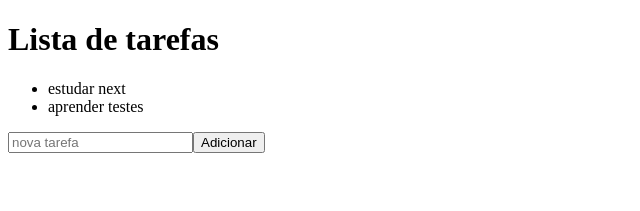
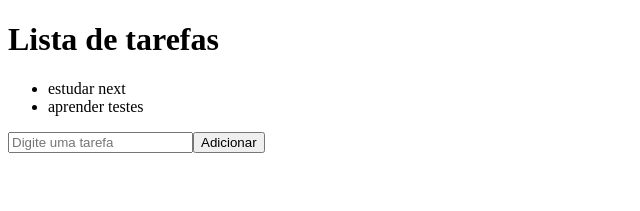
Before and after one commit to victoraugusto1735-star/tasklab-ebakc, a Next.js app: page / in a window 1280 px wide. Shown: the top 211 px of the page, without its empty margins (0-640 px from the left). Built offline with nearby package versions, Linux system fonts and the light colour scheme.

Commit message:
Corrigi erro do onAdd no Next.js e ajustei o componente NovaTarefa.

```diff
--- /dev/null
+++ b/app/layout.tsx
@@ -0,0 +1,11 @@
+export default function RootLayout({
+  children,
+}: {
+  children: React.ReactNode
+}) {
+  return (
+    <html lang="pt-br">
+      <body>{children}</body>
+    </html>
+  )
+}
--- a/app/page.tsx
+++ b/app/page.tsx
@@ -2,7 +2,7 @@ import { getTarefas } from "@/lib/tarefas";
 import NovaTarefa from "@/components/NovaTarefa";
 
 export default async function Page() {
-  const tarefas = await getTarefas()
+  const tarefas = await getTarefas();
 
   return (
     <div>
@@ -14,7 +14,7 @@ export default async function Page() {
         ))}
       </ul>
 
-      <NovaTarefa onAdd={() => {}} />
+      <NovaTarefa />
     </div>
-  )
+  );
 }
--- a/components/NovaTarefa.tsx
+++ b/components/NovaTarefa.tsx
@@ -1,29 +1,26 @@
-"use client"
+"use client";
 
-import { useState } from "react"
+import { useState } from "react";
 
-type Props = {
-  onAdd: (texto: string) => void
-}
+export default function NovaTarefa() {
+  const [texto, setTexto] = useState("");
 
-export default function NovaTarefa({ onAdd }: Props) {
-  const [texto, setTexto] = useState("")
-
-  const handleSubmit = (e: React.FormEvent) => {
-    e.preventDefault()
-    if (!texto.trim()) return
-    onAdd(texto)
-    setTexto("")
+  function adicionarTarefa() {
+    console.log("Nova tarefa:", texto);
+    setTexto("");
   }
 
   return (
-    <form onSubmit={handleSubmit}>
+    <div>
       <input
-        placeholder="nova tarefa"
         value={texto}
         onChange={(e) => setTexto(e.target.value)}
+        placeholder="Digite uma tarefa"
       />
-      <button type="submit">Adicionar</button>
-    </form>
-  )
+
+      <button onClick={adicionarTarefa}>
+        Adicionar
+      </button>
+    </div>
+  );
 }
```
Also changed, not shown: components/TarefasClient.tsx (added, +34 -0 lines).
